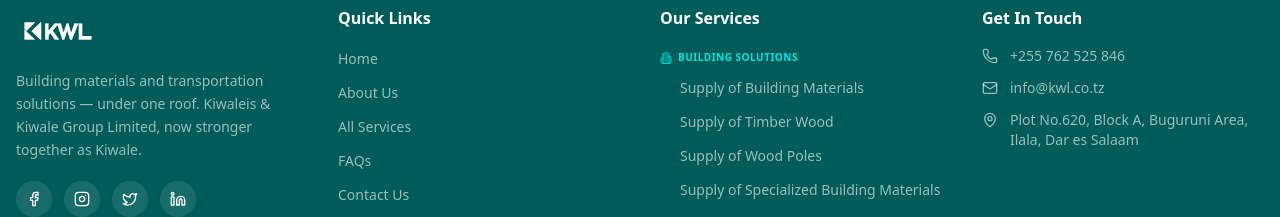
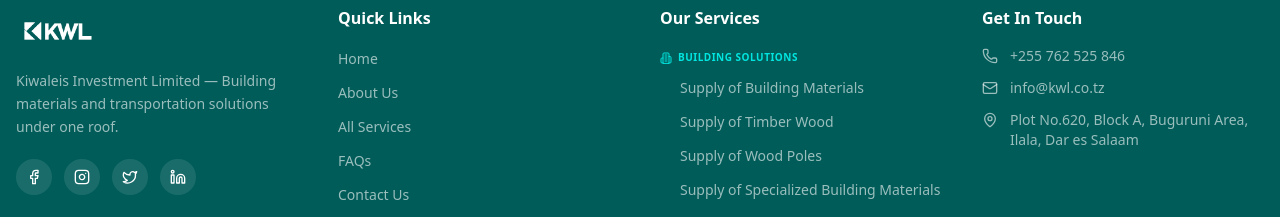
Before and after one commit to vibecodingmind/kiwale, a Next.js app: page / in a window 1280 px wide. Shown: the part 4973-5190 px from the top of the page. Built offline with nearby package versions, Linux system fonts and the light colour scheme.

Commit message:
2625451d-3f9a-4d31-aadc-38064fd1c584

```diff
--- a/src/components/FooterSection.tsx
+++ b/src/components/FooterSection.tsx
@@ -50,7 +50,7 @@
               />
             </div>
             <p className="text-white/60 text-sm leading-relaxed">
-              Building materials and transportation solutions — under one roof. Kiwaleis &amp; Kiwale Group Limited, now stronger together as Kiwale.
+              Kiwaleis Investment Limited — Building materials and transportation solutions under one roof.
             </p>
             {/* Social Links */}
             <div className="flex items-center gap-3 mt-5">
```
